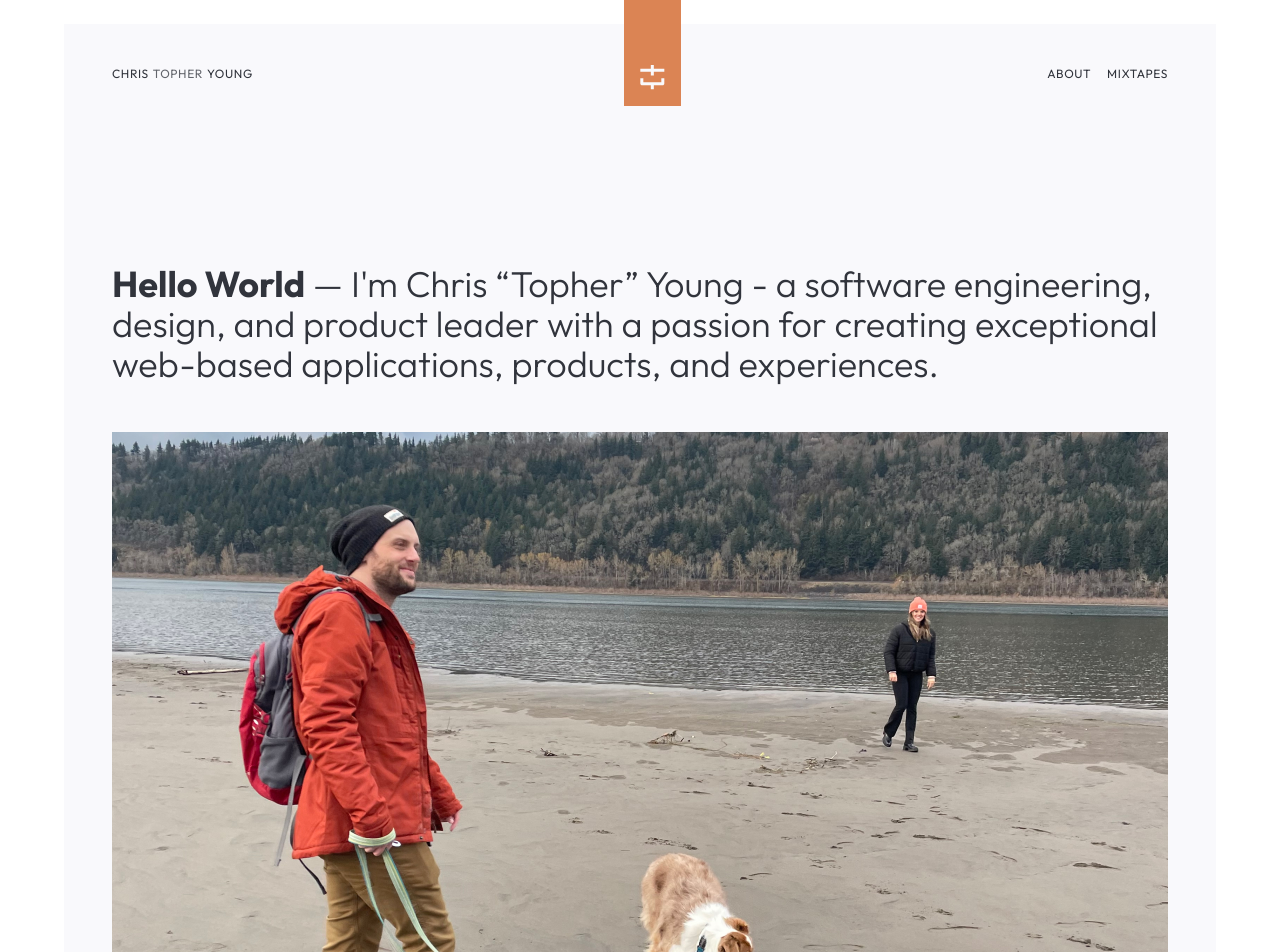
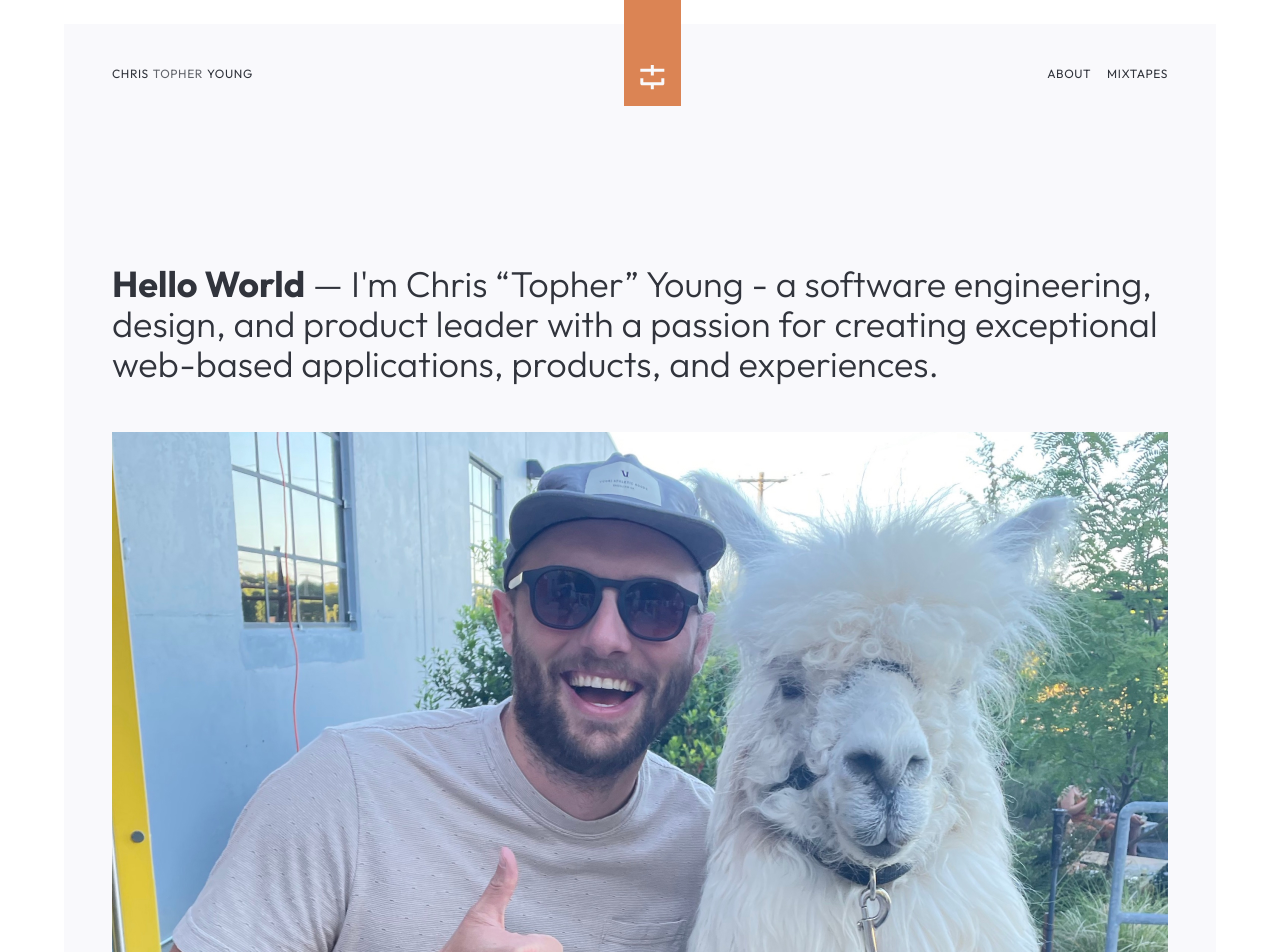
Before and after one commit to topheryoung/hellotopher, a Next.js app: page /about in a window 1280 px wide. Shown: the top 952 px of the page. Built offline with nearby package versions, Linux system fonts and the light colour scheme.

Commit message:
Update bio

```diff
--- a/src/app/about/page.tsx
+++ b/src/app/about/page.tsx
@@ -22,7 +22,7 @@ const About = () => {
         <div className="relative grow-0 shrink-0 basis-full aspect-video">
           <Image
             fill
-            src="/toph0.jpg"
+            src="/toph.jpg"
             alt="Hello World, I'm Christopher"
             style={{ objectFit: "cover" }}
             priority
```
Also changed, not shown: public/toph.jpg (added).
